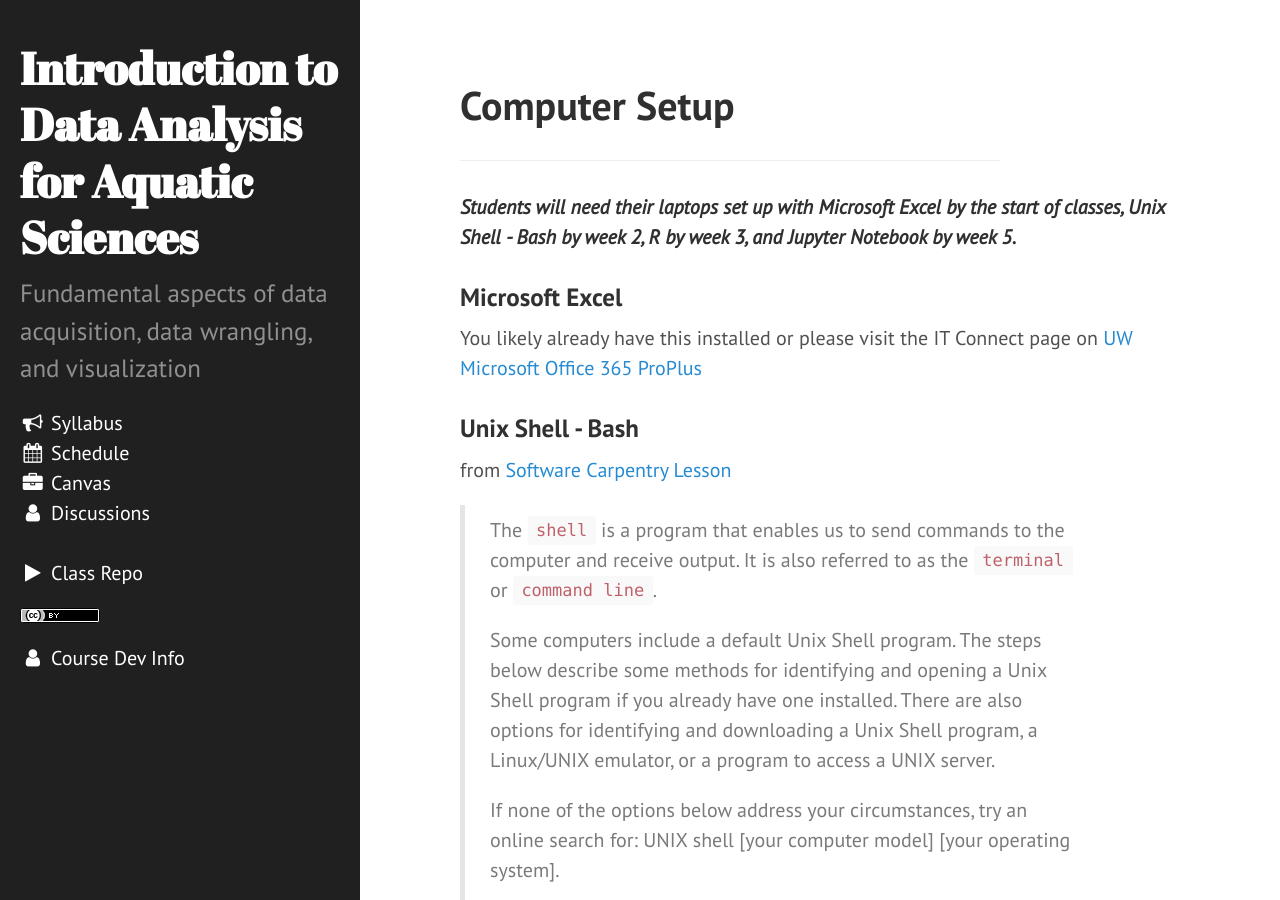
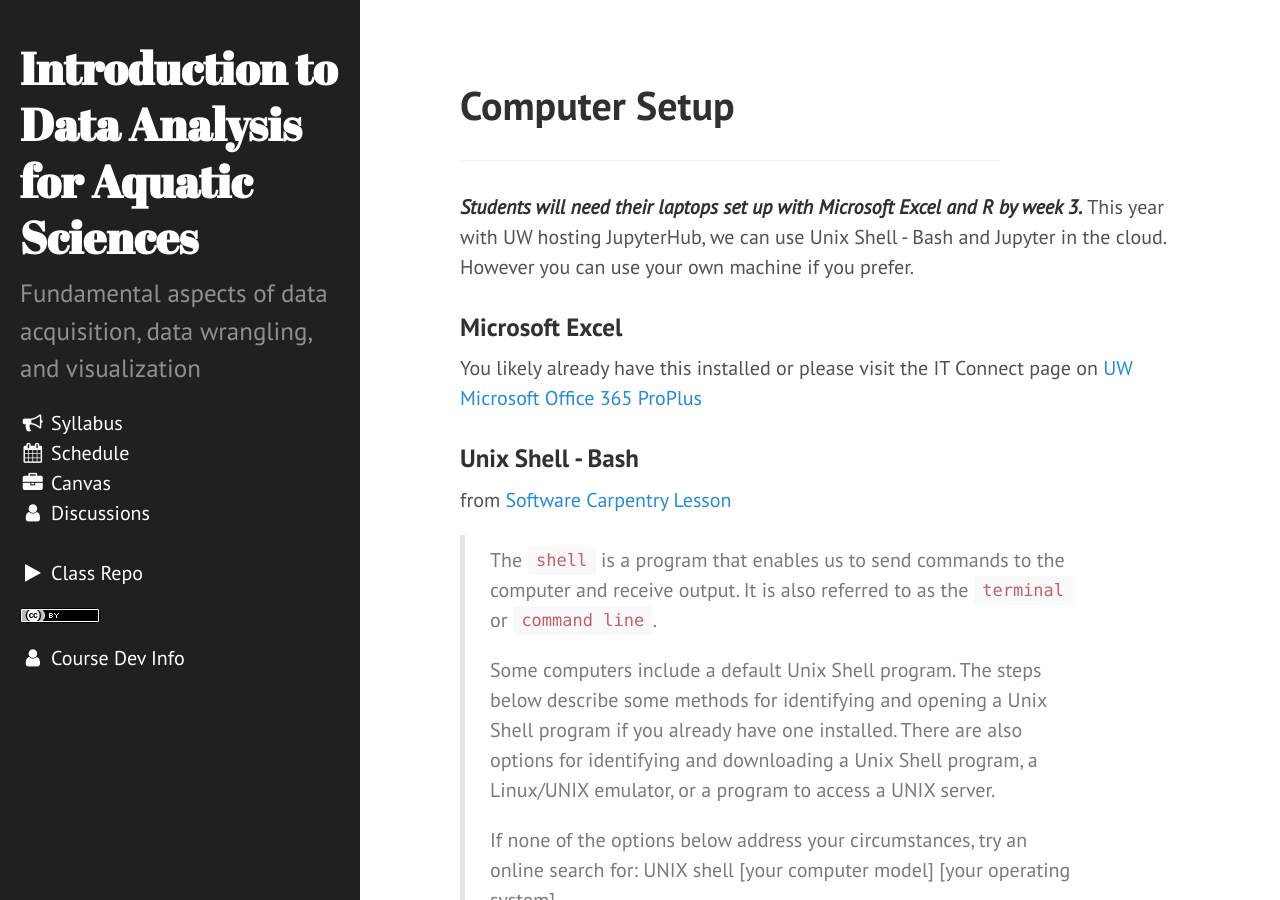
Before and after one commit to sr320/course-fish274-2020, a Jekyll site: the page built from computer-setup.md, in a window 1280 px wide and 900 px high. Built offline with Jekyll 4.4.1, drawn with Linux system fonts in a browser that asks for light colours; nearby versions of some CDN libraries; some of the changed text lies outside the part shown.

Commit message:
computer set-up

```diff
--- a/computer-setup.md
+++ b/computer-setup.md
@@ -3,8 +3,9 @@ layout: page
 title: Computer Setup
 ---
 
-***Students will need their laptops set up with Microsoft Excel by the start of
-classes, Unix Shell - Bash by week 2, R by week 3, and Jupyter Notebook by week 5.***
+***Students will need their laptops set up with Microsoft Excel and R by week 3.***
+This year with UW hosting JupyterHub, we can use Unix Shell - Bash and Jupyter in the cloud. However you can use your own machine if you prefer.
+
 
 ### Microsoft Excel
 
@@ -74,13 +75,6 @@ Unix-style line endings” selected.</strong></li>
 </ol>
 
 
-#### Cocalc
-https://cocalc.com/doc/features.html
-
-
-
 ### R
 
 Download and install the [R base system](http://cran.rstudio.com/). I recommend you use the [R studio](http://www.rstudio.com/products/rstudio/download/) to work with the base system.
-
-### Jupyter Notebook
```
